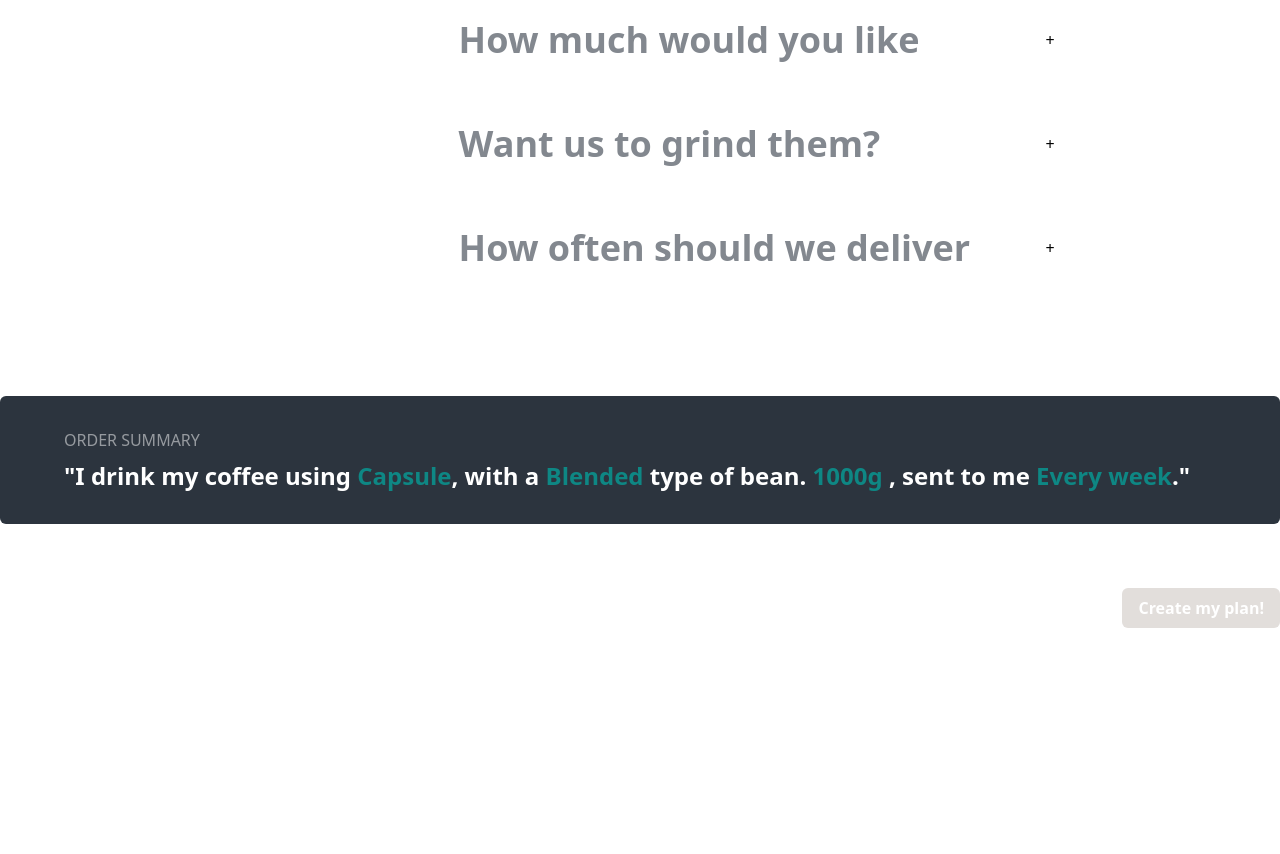
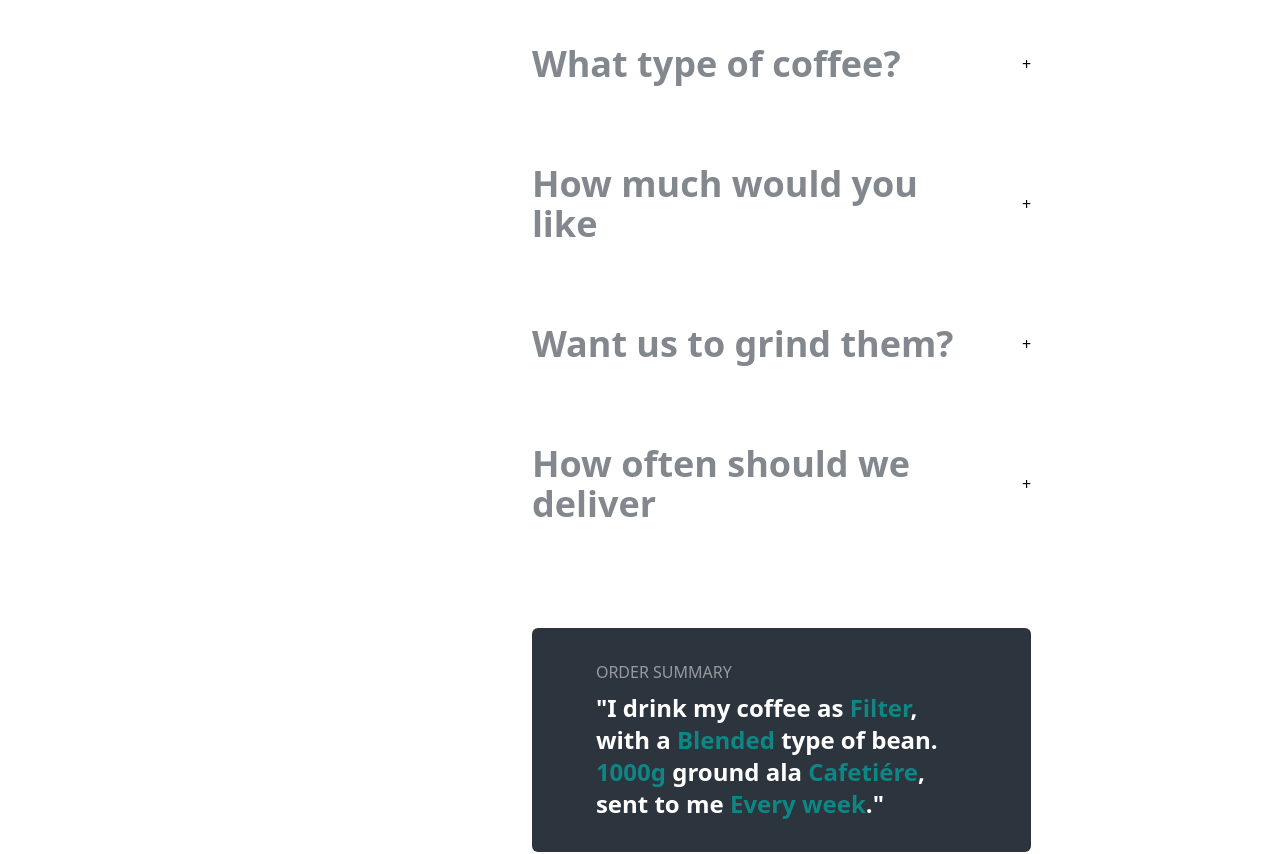
Before and after one commit to azanra/coffee-subscription, a React (Vite) app: page /plan in a window 1280 px wide. Shown: the part 623-1477 px from the top of the page. Before the commit the page ends 1251 px from the top, so only its background shows below. Built offline with nearby package versions, Linux system fonts and the light colour scheme.

Commit message:
feat: show underline on index selected question

```diff
--- a/src/pages/components/Plan.tsx
+++ b/src/pages/components/Plan.tsx
@@ -1,26 +1,33 @@
 import CreatePlanBanner from "./plan/CreatePlanBanner";
 import CustomizePlan from "./plan/CustomizePlan";
-import OrderSummary from "./plan/OrderSummary";
 import Header from "./shared/Header";
 import Work from "./shared/Work";
 
 const Plan = () => {
   const order = {
-    preference: "Capsule",
+    preference: "Filter",
     beanType: "Blended",
     quantity: "1000g",
+    grindOption: "Cafetiére",
+    deliveries: "Every week",
+  };
+  const emptyOrder = {
+    preference: null,
+    beanType: null,
+    quantity: null,
     grindOption: null,
-    deliveries: "Every week",
+    deliveries: null,
   };
   const isCapsules = order.preference === "Capsule";
 
   return (
-    <div>
-      <Header />
-      <CreatePlanBanner />
-      <Work withBtn={false} />
-      <CustomizePlan isCapsules={isCapsules} />
-      <OrderSummary order={order} />
+    <div className="flex justify-center">
+      <div className="w-[65%]">
+        <Header />
+        <CreatePlanBanner />
+        <Work withBtn={false} />
+        <CustomizePlan isCapsules={isCapsules} order={order} />
+      </div>
     </div>
   );
 };
--- a/src/pages/components/plan/Content.tsx
+++ b/src/pages/components/plan/Content.tsx
@@ -24,7 +24,7 @@ const Content = ({
   return (
     <div className="cursor-pointer w-full">
       <div
-        className="flex mb-[32px] gap-[32px] justify-between"
+        className="flex mb-[40px] gap-[32px] justify-between"
         onClick={() => {
           setIsShown(!isShown);
           setSelectedContent(id);
--- a/src/pages/components/plan/CustomizePlan.tsx
+++ b/src/pages/components/plan/CustomizePlan.tsx
@@ -1,17 +1,20 @@
 import { useState } from "react";
 import Index from "./Index";
 import TableOfContent from "./TableOfContent";
+import OrderSummary, { type Order } from "./OrderSummary";
 
 interface ICustomizePlan {
   isCapsules: boolean;
+  order: Order;
 }
 
-const CustomizePlan = ({ isCapsules }: ICustomizePlan) => {
+const CustomizePlan = ({ isCapsules, order }: ICustomizePlan) => {
   const [selectedContent, setSelectedContent] = useState("");
 
   const questionList = [
     {
       id: "preferences",
+      name: "Preferences",
       question: "How do you drink your coffee ?",
       options: [
         {
@@ -30,6 +33,7 @@ const CustomizePlan = ({ isCapsules }: ICustomizePlan) => {
     },
     {
       id: "beanType",
+      name: "Bean Type",
       question: "What type of coffee?",
       options: [
         {
@@ -48,6 +52,7 @@ const CustomizePlan = ({ isCapsules }: ICustomizePlan) => {
     },
     {
       id: "quantity",
+      name: "Quantity",
       question: "How much would you like",
       options: [
         {
@@ -66,6 +71,7 @@ const CustomizePlan = ({ isCapsules }: ICustomizePlan) => {
     },
     {
       id: "grindOption",
+      name: "Grind Option",
       question: "Want us to grind them?",
       options: [
         {
@@ -84,6 +90,7 @@ const CustomizePlan = ({ isCapsules }: ICustomizePlan) => {
     },
     {
       id: "deliveries",
+      name: "Deliveries",
       question: "How often should we deliver",
       options: [
         {
@@ -102,55 +109,35 @@ const CustomizePlan = ({ isCapsules }: ICustomizePlan) => {
     },
   ];
 
-  const indexList = [
-    {
-      id: "preferences",
-      name: "Preferences",
-    },
-    {
-      id: "beanType",
-      name: "Bean Type",
-    },
-    {
-      id: "quantity",
-      name: "Quantity",
-    },
-    {
-      id: "grindOption",
-      name: "Grind Option",
-    },
-    {
-      id: "deliveries",
-      name: "Deliveries",
-    },
-  ];
-
   return (
-    <div className="flex justify-center gap-[64px]">
+    <div className="flex justify-around gap-[64px]">
       <div>
-        {indexList.map((list, index) => {
+        {questionList.map((list, index) => {
           return (
             <Index
               key={list.id}
               number={index + 1}
               id={list.id}
               name={list.name}
+              setSelectedContent={setSelectedContent}
             />
           );
         })}
       </div>
-      <div>
-        {questionList.map((list) => {
+      <div className="w-[60%]">
+        {questionList.map((list, index) => {
           return (
             <TableOfContent
               key={list.id}
               list={list}
+              isLastItem={index === questionList.length - 1}
               isCapsules={isCapsules}
               selectedContent={selectedContent}
               setSelectedContent={setSelectedContent}
             />
           );
         })}
+        <OrderSummary order={order} />
       </div>
     </div>
   );
--- a/src/pages/components/plan/Index.tsx
+++ b/src/pages/components/plan/Index.tsx
@@ -2,20 +2,21 @@ interface IIndex {
   number: number;
   id: string;
   name: string;
+  setSelectedContent: React.Dispatch<React.SetStateAction<string>>;
 }
 
-const Index = ({ number, id, name }: IIndex) => {
+const Index = ({ number, id, name, setSelectedContent }: IIndex) => {
+  const handleClick = () => {
+    document
+      .querySelector(`#${id}`)
+      ?.scrollIntoView({ behavior: "smooth", block: "start" });
+    setSelectedContent(id);
+  };
+
   return (
     <div className="flex gap-[32px]">
       <p>{number}</p>
-      <p
-        onClick={() => {
-          document
-            .querySelector(`#${id}`)
-            ?.scrollIntoView({ behavior: "smooth" });
-        }}
-        className="w-[128px]"
-      >
+      <p onClick={() => handleClick()} className="w-[128px]">
         {name}
       </p>
     </div>
--- a/src/pages/components/plan/TableOfContent.tsx
+++ b/src/pages/components/plan/TableOfContent.tsx
@@ -7,6 +7,7 @@ interface ITableOfContent {
     question: string;
     options: ITableOfContentOption[];
   };
+  isLastItem: boolean;
   isCapsules: boolean;
   selectedContent: string;
   setSelectedContent: React.Dispatch<React.SetStateAction<string>>;
@@ -19,12 +20,13 @@ export interface ITableOfContentOption {
 
 const TableOfContent = ({
   list,
+  isLastItem,
   isCapsules,
   selectedContent,
   setSelectedContent,
 }: ITableOfContent) => {
   return (
-    <div className="flex gap-[64px] px-8 mb-[32px]">
+    <div className={`flex gap-[64px] ${!isLastItem && "mb-[40px]"}`}>
       <Content
         id={list.id}
         question={list.question}
```
